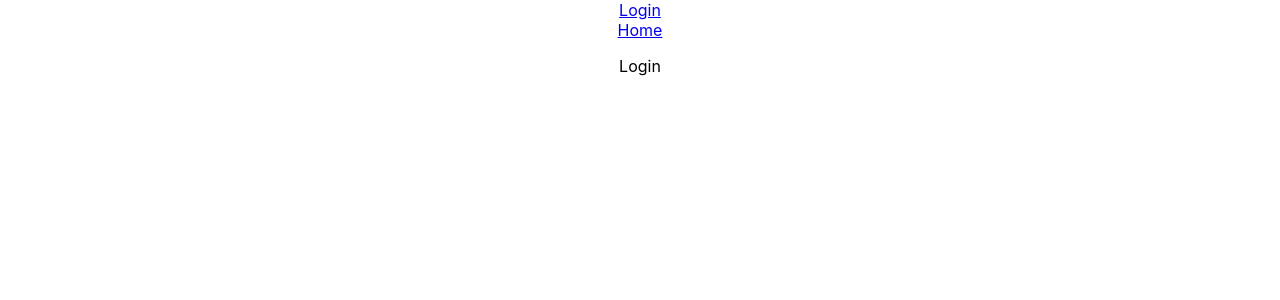
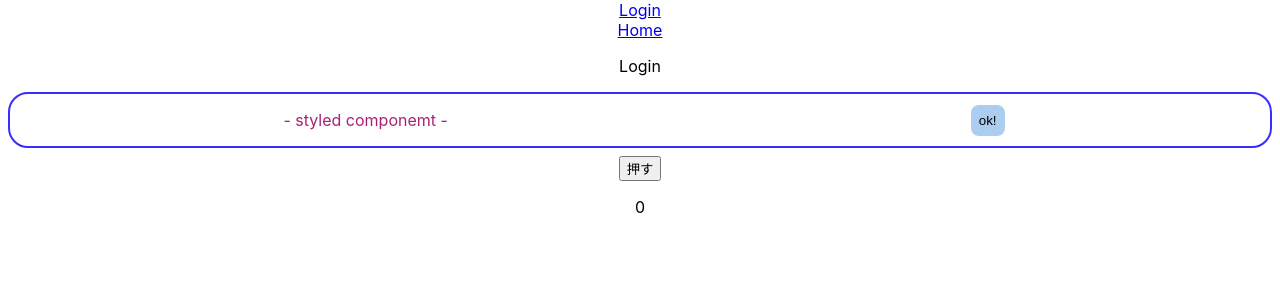
Before and after one commit to sano0221/reactTodo, a React (Create React App) app: page / in a window 1280 px wide. Shown: the top 300 px of the page. Built offline with nearby package versions, Linux system fonts and the light colour scheme.

Commit message:
Styledcomponent

```diff
--- a/package.json
+++ b/package.json
@@ -10,6 +10,7 @@
     "react-dom": "^17.0.2",
     "react-router-dom": "^5.2.0",
     "react-scripts": "4.0.3",
+    "styled-components": "^5.3.3",
     "web-vitals": "^1.0.1"
   },
   "scripts": {
--- a/src/App.js
+++ b/src/App.js
@@ -3,6 +3,8 @@ import {Login} from "./compoonents/pages/Login";
 import {Home} from "./compoonents/pages/Home";
 import {UserManagement} from "./compoonents/pages/UserManagement";
 import {Setting} from "./compoonents/pages/Setting";
+import { StyledComponentPractice } from './compoonents/pages/StyledComponentPractice';
+import { Effect } from './Effect.';
 import './App.css';
 
 function App() {
@@ -10,8 +12,9 @@ function App() {
     <div className="App">
       <BrowserRouter>
         <Link to="/">Login</Link>
+
         <br />
-        <Link to="home">Home</Link>
+        <Link to="/home">Home</Link>
         <Switch>
           <Route exact path="/">
             <Login />
@@ -31,6 +34,8 @@ function App() {
           )}>
           </Route>
         </Switch>
+        <StyledComponentPractice />
+        <Effect />
       </BrowserRouter>
 
     </div>
--- /dev/null
+++ b/src/Effect..jsx
@@ -0,0 +1,21 @@
+import { memo, useState, useEffect } from 'react';
+
+
+export const Effect = memo(() => {
+    const [count,setCount] = useState(0);
+
+    const countup = () => {
+        setCount(count + 1);
+    }
+
+    useEffect( () => {
+        window.alert("カウントが表示されました。")
+     },[countup]);
+
+    return(
+        <>
+           <button onClick={countup}>押す</button>
+           <p>{count}</p>
+        </>
+    )
+});
--- /dev/null
+++ b/src/compoonents/pages/StyledComponentPractice.jsx
@@ -0,0 +1,38 @@
+import { memo } from 'react';
+import styled from "styled-components";
+
+
+export const StyledComponentPractice = memo(() => {
+    return(
+        <SContainer>
+            <STitle>- styled componemt -</STitle>
+            <SButton>ok!</SButton>
+        </SContainer>
+    )
+});
+
+const SContainer = styled.div`
+    border: solid 2px #392eff;
+    border-radius: 20px;
+    padding: 8px;
+    margin: 8px;
+    display: flex;
+    justify-content: space-around;
+    align-items: center;
+`
+const STitle = styled.p`
+    margin:8px;
+    color: #a72175;
+
+`
+const SButton = styled.button`
+    background-color: #Abcdef;
+    border: none;
+    padding: 8px;
+    border-radius: 8px;
+    &:hover (
+        backgroud-color: #520508;
+        color: #fff;
+        cursor: pointer;
+    )
+`
```
Also changed, not shown: 2 other files (tests, documents, lock files or other folders).
